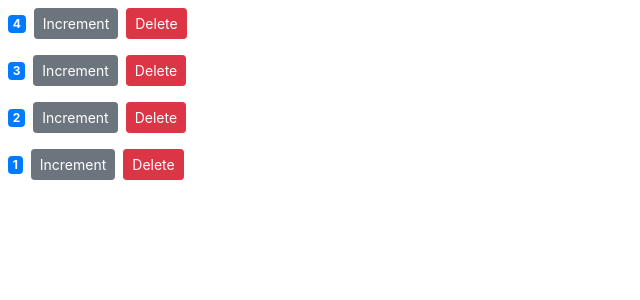
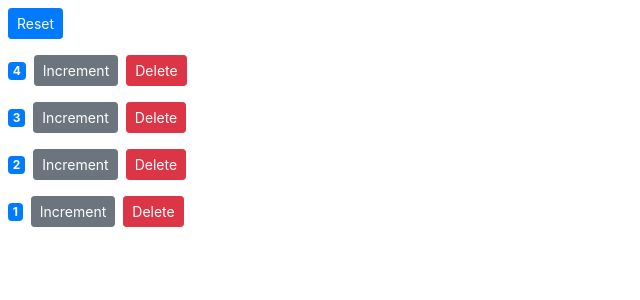
Before and after one commit to Maverobot/ts_playground, a React (Create React App) app in the folder counter-app/: page / in a window 1280 px wide. Shown: the top 300 px of the page, without its empty margins (0-640 px from the left). Built offline with nearby package versions, Linux system fonts and the light colour scheme.

Commit message:
react basics: removing the local states

```diff
--- a/counter-app/src/components/counter.tsx
+++ b/counter-app/src/components/counter.tsx
@@ -4,6 +4,7 @@
 interface Props {
   counter: CounterProps;
   onDelete: (id: number) => void;
+  onIncrement: (c: CounterProps) => void;
 }
 
 export interface CounterProps {
@@ -11,13 +12,12 @@
   value: number;
 }
 
-interface State {
-  value: number;
-}
+interface State {}
 
 // Props are the inputs to the component while states are internal local information in the component.
 // Props are read-only.
 
+// This is a "controlled" component which does not have internal states but get all information via props from parent component.
 class Counter extends Component<Props, State> {
   styles: CSS.Properties = {
     fontSize: '20px',
@@ -27,19 +27,14 @@
 
   constructor(props: Readonly<Props>) {
     super(props);
-    this.state = { value: this.props.counter.value };
   }
-
-  handleIncrement = () => {
-    this.setState({ value: this.state.value + 1 });
-  };
 
   render() {
     return (
       <div>
         <span className={this.getBadgeClasses()}> {this.formatCount()} </span>
         <button
-          onClick={this.handleIncrement}
+          onClick={() => this.props.onIncrement(this.props.counter)}
           className="btn btn-secondary btn-sm"
         >
           Increment
@@ -56,12 +51,14 @@
 
   getBadgeClasses() {
     let classes: string = 'badge m-2 badge-';
-    classes = classes.concat(this.state.value === 0 ? 'warning' : 'primary');
+    classes = classes.concat(
+      this.props.counter.value === 0 ? 'warning' : 'primary'
+    );
     return classes;
   }
 
   formatCount() {
-    const { value } = this.state;
+    const { value } = this.props.counter;
     return value === 0 ? 'Zero' : value;
   }
 }
--- a/counter-app/src/components/counters.tsx
+++ b/counter-app/src/components/counters.tsx
@@ -22,7 +22,6 @@
   }
 
   handleDelete = (id: number) => {
-    console.log('delete handler for id ' + id);
     const counters = this.state.counters.filter(
       (c: CounterProps) => c.id !== id
     );
@@ -30,18 +29,45 @@
     this.setState({ counters });
   };
 
+  handleReset = () => {
+    console.log('reset handler');
+    const counters = this.state.counters.map((c: CounterProps) => {
+      c.value = 0;
+      return c;
+    });
+    this.setState({ counters });
+  };
+
+  handleIncrement = (counter: CounterProps) => {
+    // Copy the array but the content pointing to same objects as this.state.counters
+    const counters = [...this.state.counters];
+    const index = this.state.counters.indexOf(counter);
+
+    // ... is called spread operator
+    counters[index] = { ...counter };
+    counters[index].value++;
+    this.setState({ counters });
+  };
+
   render() {
     // Never forget to set "key" to have an unique value, otherwise react cannot find and update hte correct component.
     return (
-      <React.Fragment>
+      <div>
+        <button
+          onClick={this.handleReset}
+          className="btn btn-primary btn-sm m-2"
+        >
+          Reset
+        </button>
         {this.state.counters.map((counter_props: CounterProps) => (
           <Counter
             key={counter_props.id}
             onDelete={this.handleDelete}
+            onIncrement={this.handleIncrement}
             counter={counter_props}
           ></Counter>
         ))}
-      </React.Fragment>
+      </div>
     );
   }
 }
```
